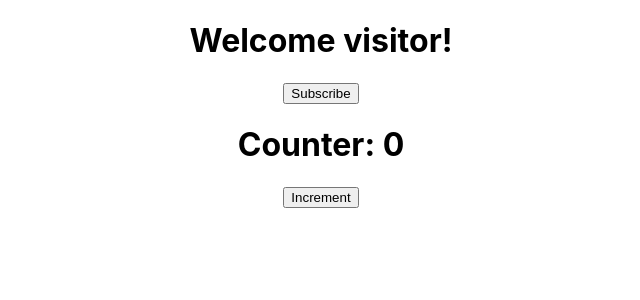
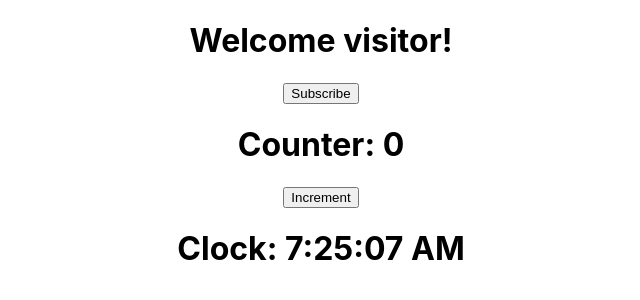
Before and after one commit to HadeeqaImran/react_learning, a React (Create React App) app in the folder my-app/: page / in a window 1280 px wide. Shown: the top 300 px of the page, without its empty margins (319-959 px from the left). Built offline with nearby package versions, Linux system fonts and the light colour scheme.

Commit message:
clock compnent

```diff
--- a/my-app/src/App.js
+++ b/my-app/src/App.js
@@ -5,12 +5,14 @@ import Welcome from "./components/Welcome";
 import JSX_Hello from "./components/JSX_Hello";
 import Message from "./components/Message";
 import Counter from "./components/Counter";
+import Clock from "./components/Clock";
 
 function App() {
   return (
     <div className="App">
       <Message />
       <Counter />
+      <Clock />
       {/* <Hello name="Hadeeqa">
         <p>This is the child tag!</p>
       </Hello>
--- /dev/null
+++ b/my-app/src/components/Clock.js
@@ -0,0 +1,36 @@
+import React, { Component } from "react";
+
+class Clock extends Component {
+    constructor() {
+        super();
+        this.state = {
+            time: new Date().toLocaleTimeString(),
+        };
+      }
+    componentDidMount() {
+        this.timer = setInterval(
+            () => this.tick(),
+            1000
+        );
+    }
+
+    componentWillUnmount() {
+        clearInterval(this.timer);
+    }
+
+    tick() {
+        this.setState({
+          time: new Date().toLocaleTimeString()
+        });
+      }
+
+  render() {
+    return (
+      <div>
+        <h1>Clock: {this.state.time}</h1>
+      </div>
+    );
+  }
+}
+
+export default Clock;
```
